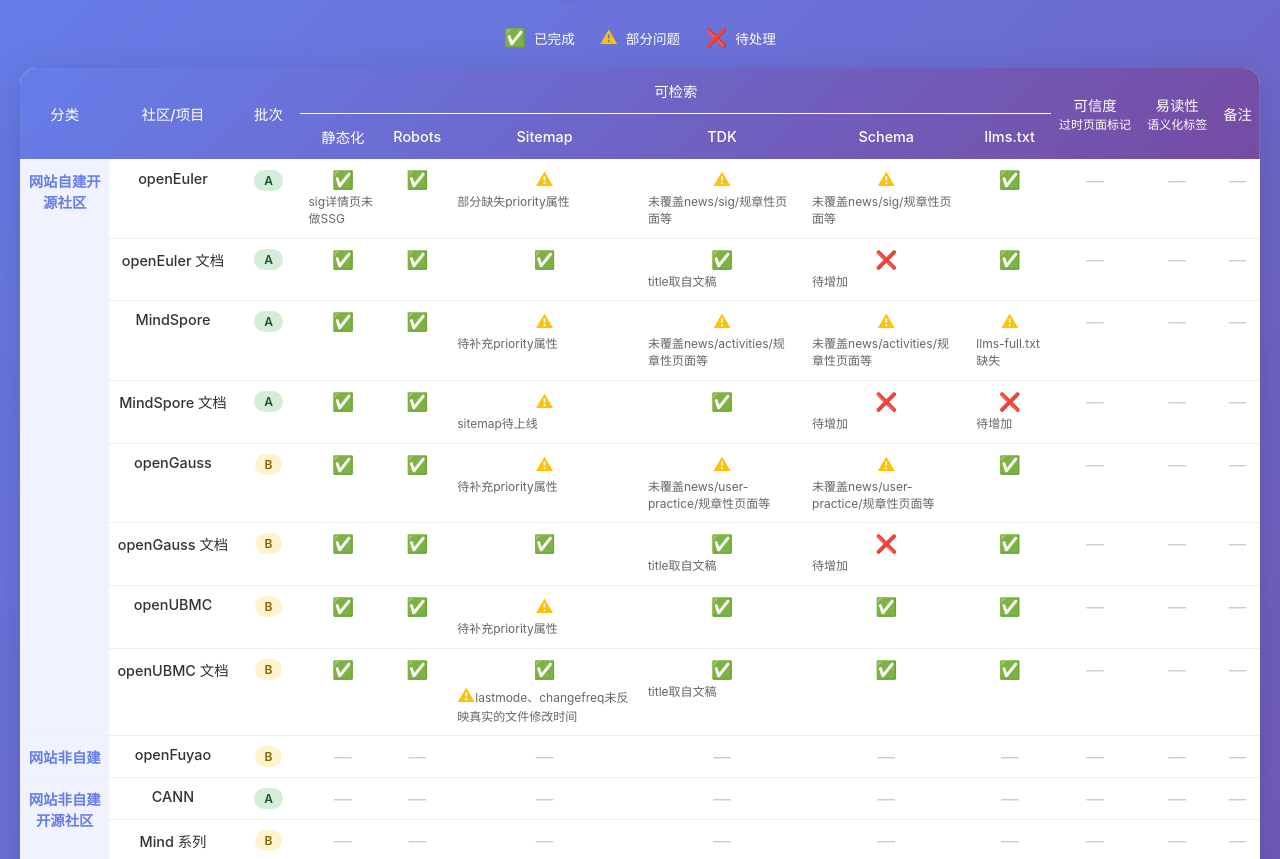
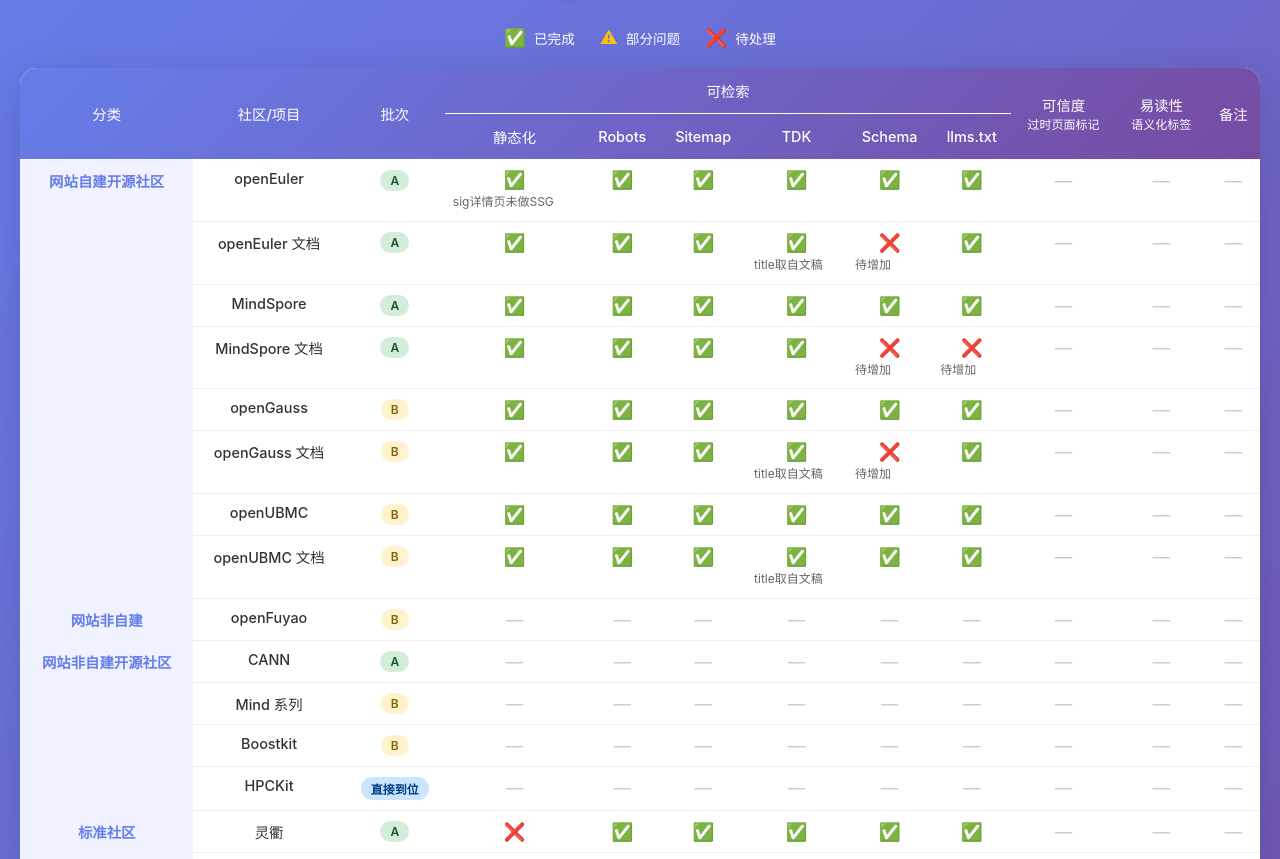
Before and after one commit to zjwmiao/daily-check, a website: page docs/progress.html in a window 1280 px wide. Shown: the part 92-951 px from the top of the page. Drawn offline with Linux system fonts and the light colour scheme.

Commit message:
docs: 更新progress.html

```diff
--- a/docs/progress.html
+++ b/docs/progress.html
@@ -271,9 +271,9 @@
             <td><span class="batch batch-a">A</span></td>
             <td><span class="status-done">✅</span><span class="note">sig详情页未做SSG</span></td>
             <td><span class="status-done">✅</span></td>
-            <td><span class="status-warn">⚠</span><span class="note">部分缺失priority属性</span></td>
-            <td><span class="status-warn">⚠</span><span class="note">未覆盖news/sig/规章性页面等</span></td>
-            <td><span class="status-warn">⚠</span><span class="note">未覆盖news/sig/规章性页面等</span></td>
+            <td><span class="status-done">✅</span></td>
+            <td><span class="status-done">✅</span></td>
+            <td><span class="status-done">✅</span></td>
             <td><span class="status-done">✅</span></td>
             <td><span class="status-empty">—</span></td>
             <td><span class="status-empty">—</span></td>
@@ -297,10 +297,10 @@
             <td><span class="batch batch-a">A</span></td>
             <td><span class="status-done">✅</span></td>
             <td><span class="status-done">✅</span></td>
-            <td><span class="status-warn">⚠</span><span class="note">待补充priority属性</span></td>
-            <td><span class="status-warn">⚠</span><span class="note">未覆盖news/activities/规章性页面等</span></td>
-            <td><span class="status-warn">⚠</span><span class="note">未覆盖news/activities/规章性页面等</span></td>
-            <td><span class="status-warn">⚠</span><span class="note">llms-full.txt缺失</span></td>
+            <td><span class="status-done">✅</span></td>
+            <td><span class="status-done">✅</span></td>
+            <td><span class="status-done">✅</span></td>
+            <td><span class="status-done">✅</span></td>
             <td><span class="status-empty">—</span></td>
             <td><span class="status-empty">—</span></td>
             <td><span class="status-empty">—</span></td>
@@ -310,7 +310,7 @@
             <td><span class="batch batch-a">A</span></td>
             <td><span class="status-done">✅</span></td>
             <td><span class="status-done">✅</span></td>
-            <td><span class="status-warn">⚠</span><span class="note">sitemap待上线</span></td>
+            <td><span class="status-done">✅</span></td>
             <td><span class="status-done">✅</span></td>
             <td><span class="status-warn">❌</span><span class="note">待增加</span></td>
             <td><span class="status-warn">❌</span><span class="note">待增加</span></td>
@@ -323,9 +323,9 @@
             <td><span class="batch batch-b">B</span></td>
             <td><span class="status-done">✅</span></td>
             <td><span class="status-done">✅</span></td>
-            <td><span class="status-warn">⚠</span><span class="note">待补充priority属性</span></td>
-            <td><span class="status-warn">⚠</span><span class="note">未覆盖news/user-practice/规章性页面等</span></td>
-            <td><span class="status-warn">⚠</span><span class="note">未覆盖news/user-practice/规章性页面等</span></td>
+            <td><span class="status-done">✅</span></td>
+            <td><span class="status-done">✅</span></td>
+            <td><span class="status-done">✅</span></td>
             <td><span class="status-done">✅</span></td>
             <td><span class="status-empty">—</span></td>
             <td><span class="status-empty">—</span></td>
@@ -349,7 +349,7 @@
             <td><span class="batch batch-b">B</span></td>
             <td><span class="status-done">✅</span></td>
             <td><span class="status-done">✅</span></td>
-            <td><span class="status-warn">⚠</span><span class="note">待补充priority属性</span></td>
+            <td><span class="status-done">✅</span></td>
             <td><span class="status-done">✅</span></td>
             <td><span class="status-done">✅</span></td>
             <td><span class="status-done">✅</span></td>
@@ -362,7 +362,7 @@
             <td><span class="batch batch-b">B</span></td>
             <td><span class="status-done">✅</span></td>
             <td><span class="status-done">✅</span></td>
-            <td><span class="status-done">✅</span><span class="note"><span class="status-warn">⚠</span>lastmode、changefreq未反映真实的文件修改时间</span></td>
+            <td><span class="status-done">✅</span></td>
             <td><span class="status-done">✅</span><span class="note">title取自文稿</span></td>
             <td><span class="status-done">✅</span></td>
             <td><span class="status-done">✅</span></td>
@@ -443,7 +443,7 @@
             <td><span class="batch batch-a">A</span></td>
             <td><span class="status-todo">❌</span></td>
             <td><span class="status-done">✅</span></td>
-            <td><span class="status-warn">⚠</span><span class="note">待补充priority属性</span></td>
+            <td><span class="status-done">✅</span></td>
             <td><span class="status-done">✅</span></td>
             <td><span class="status-done">✅</span></td>
             <td><span class="status-done">✅</span></td>
@@ -456,10 +456,10 @@
             <td><span class="batch batch-direct">直接到位</span></td>
             <td><span class="status-done">✅</span></td>
             <td><span class="status-done">✅</span></td>
-            <td><span class="status-warn">⚠</span><span class="note">待补充priority属性</span></td>
             <td><span class="status-done">✅</span></td>
             <td><span class="status-done">✅</span></td>
-            <td><span class="status-warn">⚠</span><span class="note">llms-full.txt缺失</span></td>
+            <td><span class="status-done">✅</span></td>
+            <td><span class="status-done">✅</span></td>
             <td><span class="status-empty">—</span></td>
             <td><span class="status-empty">—</span></td>
             <td><span class="status-empty">—</span></td>
```
